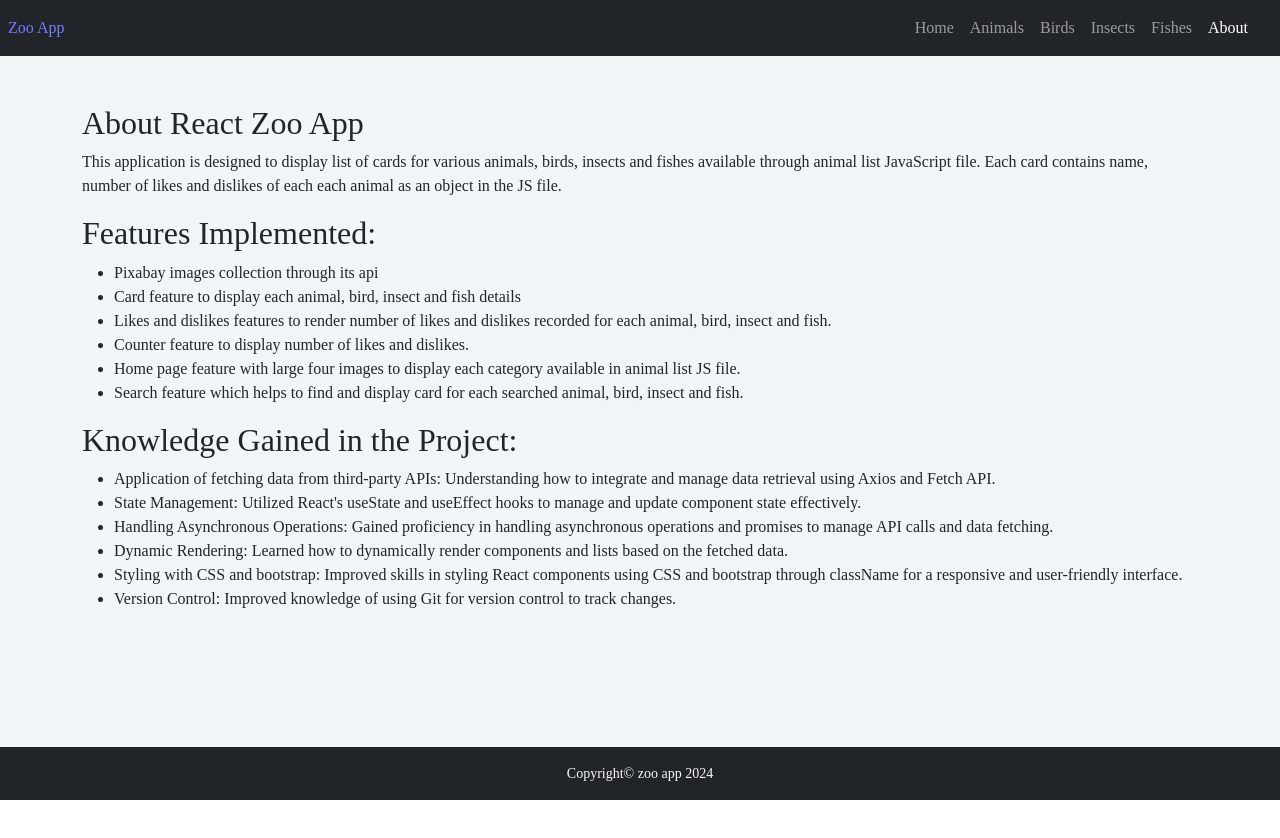
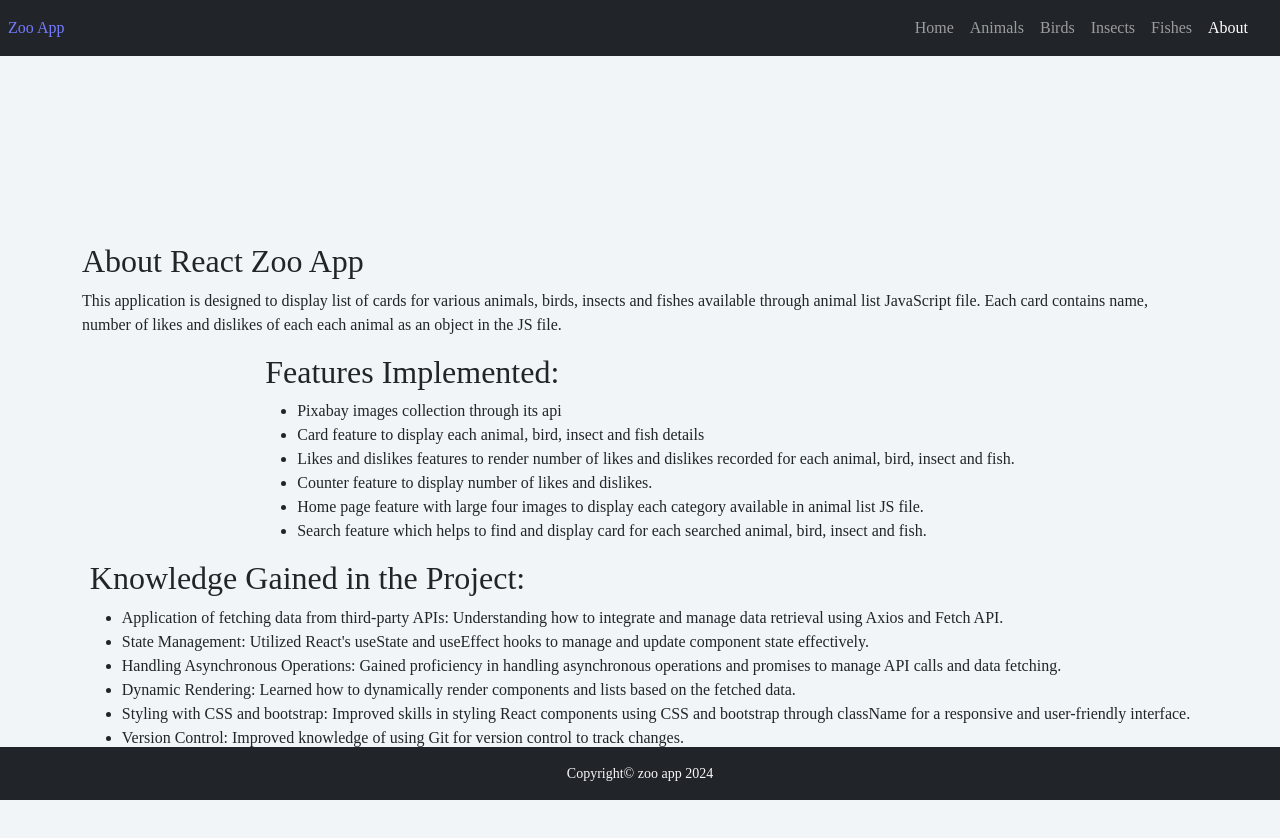
Before and after one commit to ekundayoSO/zoo-app, a React (Vite) app: page /about in a window 1280 px wide. Shown: the top 838 px of the page. Built offline with nearby package versions, Linux system fonts and the light colour scheme.

Commit message:
Add CSS for card component

```diff
--- a/src/components/Card.css
+++ b/src/components/Card.css
@@ -1,5 +1,21 @@
+html, body{
+  background-color: #f1f5f8;
+  height: 100%;
+  margin: 0;
+  font-family: papyrus;
+}
+
 .custom-header {
   margin: 0;
   padding: 0;
   box-sizing: border-box;
 }
+
+.container {
+  min-height: 100vh;
+  display: flex;
+  flex-direction: column;
+  align-items: center;
+  justify-content: center;
+  background-color: #f1f5f8;
+}
```
